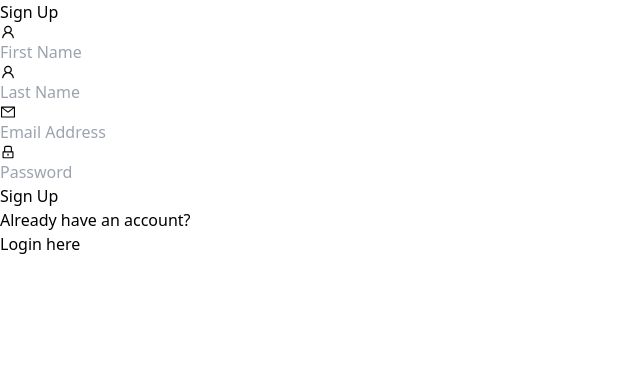
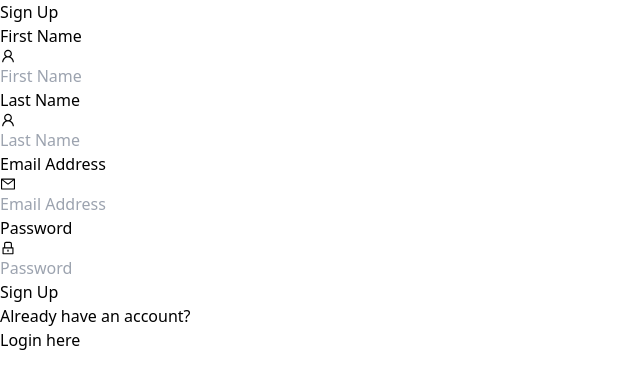
Before and after one commit to wunmicrown/Authentication, a React (Vite) app: page / in a window 1280 px wide. Shown: the top 388 px of the page, without its empty margins (0-640 px from the left). Built offline with nearby package versions, Linux system fonts and the light colour scheme.

Commit message:
make a changes in signup

```diff
--- a/src/Components/authentication/signupVerifyAndSignup/SignUp.jsx
+++ b/src/Components/authentication/signupVerifyAndSignup/SignUp.jsx
@@ -35,12 +35,16 @@ const SignUp = () => {
   });
 
   return (
-    <div className="max-w-md mx-auto mt-20 p-6 bg-gray-100 rounded-md">
+    <main className="pt-20">
+        <div className="max-w-md mx-auto shadow-lg p-6  bg-[#121212] rounded">
       <h2 className="text-2xl mb-4 text-center font-bold text-blue-600">Sign Up</h2>
       <form onSubmit={handleSubmit}>
         <div className="mb-4">
+        <label htmlFor="email" className="block text-sm font-medium text-gray-300">
+                First Name
+              </label>
           <div className="flex items-center border rounded-md px-3 py-2">
-            <AiOutlineUser className="mr-2" />
+            <AiOutlineUser className="mr-2 text-gray-300" />
             <input
               type="text"
               name="firstName"
@@ -53,8 +57,11 @@ const SignUp = () => {
           <span className="text-red-500">{errors.firstName}</span>
         </div>
         <div className="mb-4">
+        <label htmlFor="email" className="block text-sm font-medium text-gray-300">
+                Last Name
+              </label>
           <div className="flex items-center border rounded-md px-3 py-2">
-            <AiOutlineUser className="mr-2" />
+            <AiOutlineUser className="mr-2 text-gray-300 " />
             <input
               type="text"
               name="lastName"
@@ -67,8 +74,11 @@ const SignUp = () => {
           <span className="text-red-500">{errors.lastName}</span>
         </div>
         <div className="mb-4">
+        <label htmlFor="email" className="block text-sm font-medium text-gray-300">
+                Email Address
+              </label>
           <div className="flex items-center border rounded-md px-3 py-2">
-            <AiOutlineMail className="mr-2" />
+            <AiOutlineMail className="mr-2 text-gray-300" />
             <input
               type="text"
               name="email"
@@ -81,8 +91,11 @@ const SignUp = () => {
           <span className="text-red-500">{errors.email}</span>
         </div>
         <div className="mb-4">
+        <label htmlFor="email" className="block text-sm font-medium text-gray-300">
+                Password
+              </label>
           <div className="flex items-center border rounded-md px-3 py-2">
-            <AiOutlineLock className="mr-2" />
+            <AiOutlineLock className="mr-2 text-gray-300" />
             <input
               type="password"
               name="password"
@@ -101,11 +114,12 @@ const SignUp = () => {
           Sign Up
         </button>
         <div className="text-center mt-4">
-          <p>Already have an account?</p>
+          <p className="text-gray-300">Already have an account?</p>
           <Link to="/login" className="text-blue-500 hover:underline">Login here</Link>
         </div>
       </form>
     </div>
+    </main>
   );
 };
 
```
